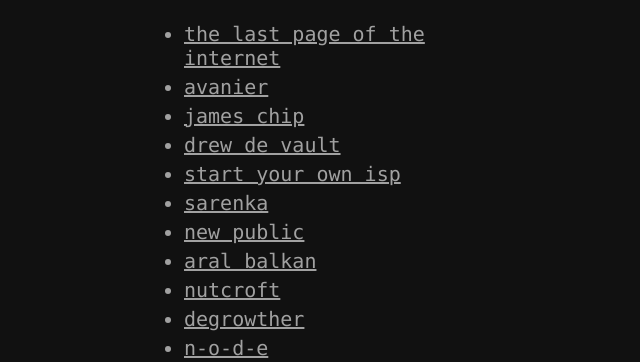
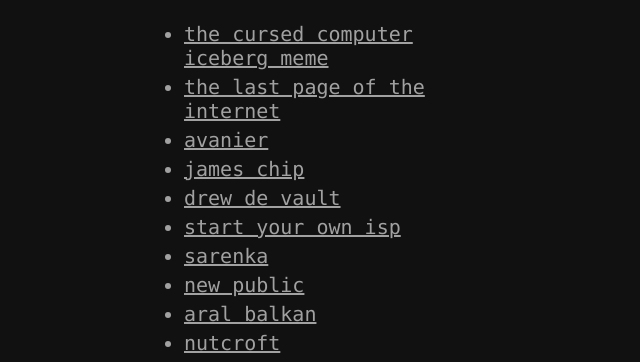
Before and after one commit to tosatur/tosatur-site, a plain HTML site: page tosatur/misc/index.html in a window 1280 px wide. Shown: the part 423-785 px from the top of the page, without its empty margins (0-640 px from the left). Drawn offline with Linux system fonts and the light colour scheme.

Commit message:
add site

```diff
--- a/tosatur/misc/index.html
+++ b/tosatur/misc/index.html
@@ -41,6 +41,7 @@
             <h2>good links</h2>
             <p>websites and pages that i've been looking at recently in no particular order:</p>
             <ul>
+                <li><a href="https://suricrasia.online/iceberg/">the cursed computer iceberg meme</a></li>
                 <li><a href="https://defector.com/the-last-page-of-the-internet">the last page of the internet</a></li>
                 <li><a href="https://avanier.dev/">avanier</a></li>
                 <li><a href="https://www.jameschip.io/">james chip</a></li>
```
